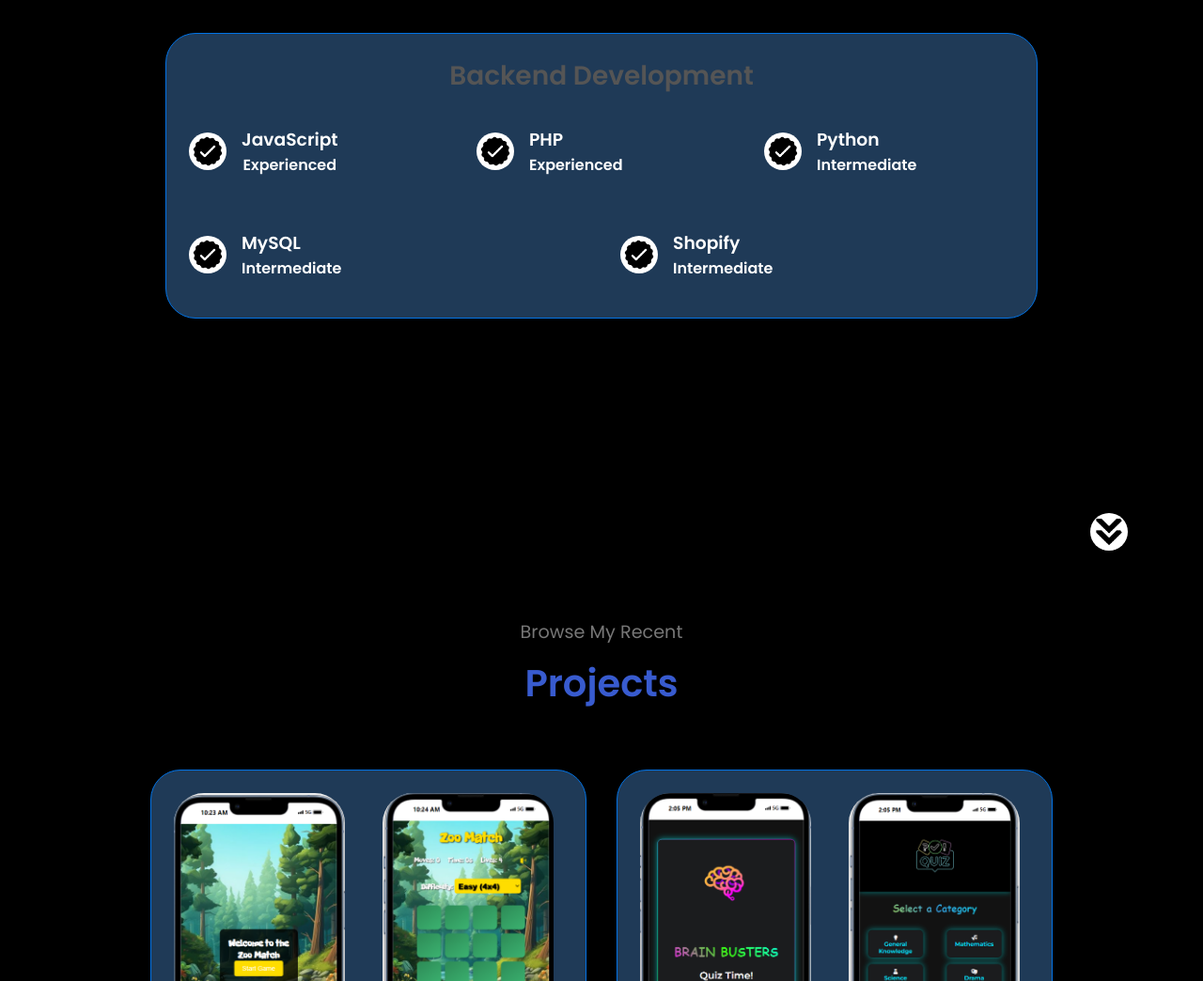
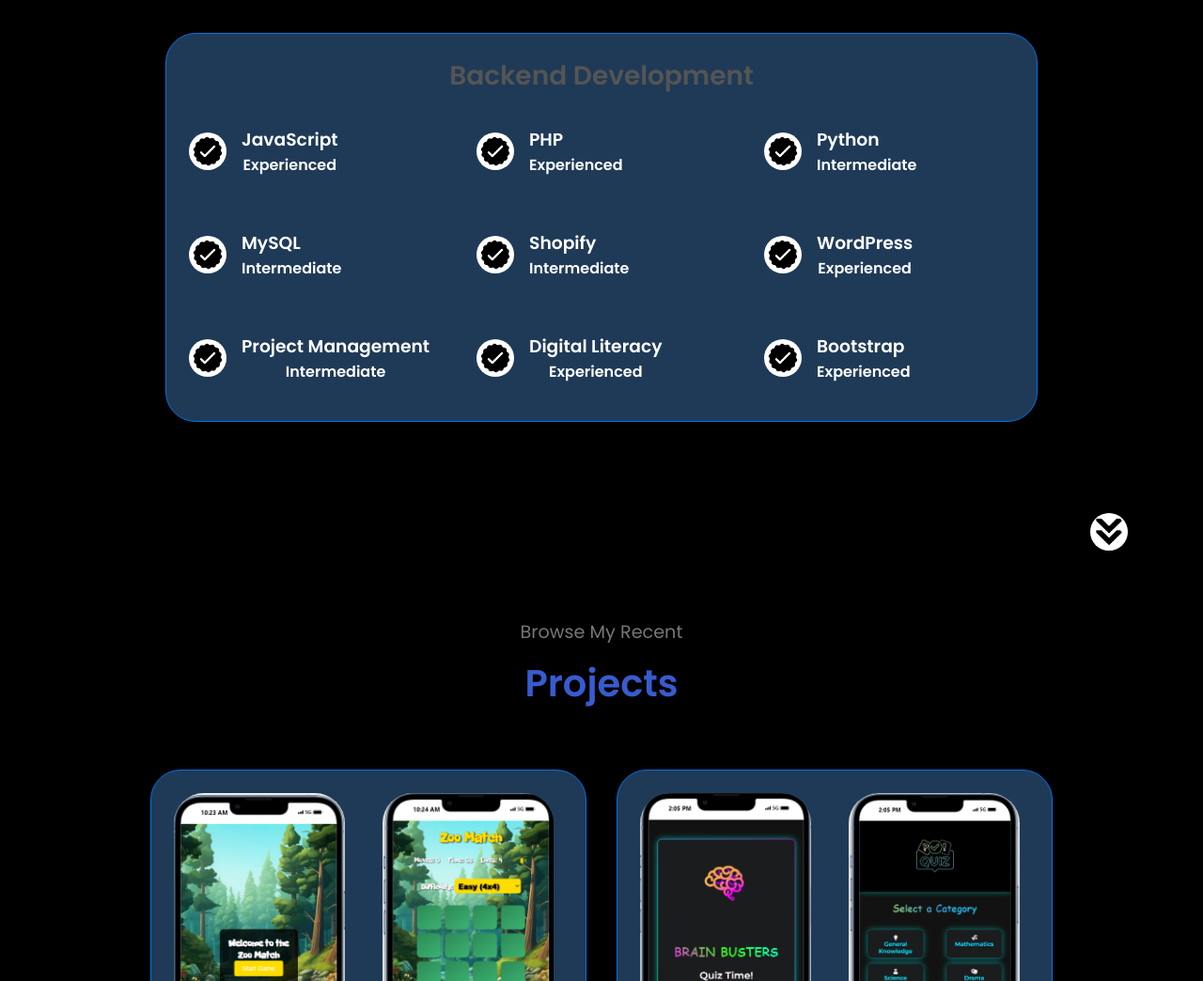
Before and after one commit to itsSbu/portfolio, a plain HTML site: page index.html in a window 1280 px wide. Shown: the part 1855-2899 px from the top of the page at 94% size. Drawn offline with Linux system fonts and the light colour scheme.

Commit message:
Update index.html

```diff
--- a/index.html
+++ b/index.html
@@ -200,6 +200,50 @@ function toggleMenu() {
                 <div>
                   <h3>Shopify</h3>
                   <p>Intermediate</p>
+                </div>
+              </article>
+              <article>
+                <img
+                  src="./assets/checkmark.png"
+                  alt="Experience icon"
+                  class="icon"
+                />
+                <div>
+                  <h3>WordPress</h3>
+                  <p>Experienced</p>
+                </div>
+              </article>
+              <article>
+                <img
+                  src="./assets/checkmark.png"
+                  alt="Experience icon"
+                  class="icon"
+                />
+                <div>
+                  <h3>Project Management</h3>
+                  <p>Intermediate</p>
+                </div>
+              </article>
+              <article>
+                <img
+                  src="./assets/checkmark.png"
+                  alt="Experience icon"
+                  class="icon"
+                />
+                <div>
+                  <h3>Digital Literacy</h3>
+                  <p>Experienced</p>
+                </div>
+              </article>
+              <article>
+                <img
+                  src="./assets/checkmark.png"
+                  alt="Experience icon"
+                  class="icon"
+                />
+                <div>
+                  <h3>Bootstrap</h3>
+                  <p>Experienced</p>
                 </div>
               </article>
             </div>
```
